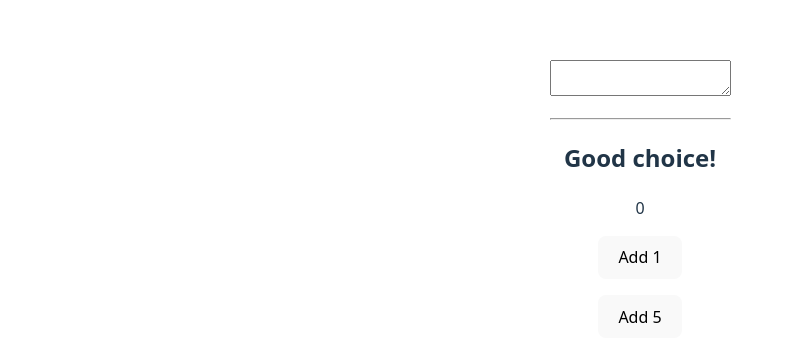
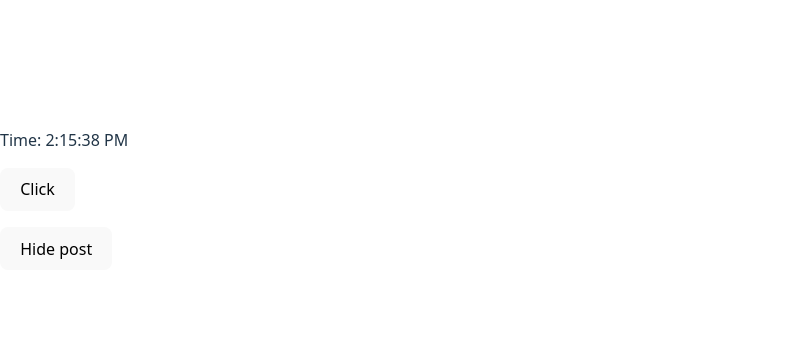
Before and after one commit to jahid-cuet/react-hooks, a React (Vite) app: page / in a window 1280 px wide. Shown: the part 201-562 px from the top of the page, without its empty margins (0-794 px from the left). Built offline with nearby package versions, Linux system fonts and the light colour scheme.

Commit message:
useEffect-hook-done

```diff
--- a/src/App.jsx
+++ b/src/App.jsx
@@ -1,19 +1,17 @@
+import { useState } from 'react';
+import MyComponent from './useEffect/MyComponent';
 
-import './App.css'
-import TodoClass from './Todo/TodoClass'
-import Todo from './Todo/Todo'
-import Counter from './Counter'
+export default function App() {
+    const [show, setShow] = useState(true);
 
-function App() {
-
-
-  return (
-    <>
-    <Todo/>
-    <Counter/>
-    </>
-
-  )
+    return (
+        <div className="app">
+            <div>{show && <MyComponent />}</div>
+            <p>
+                <button type="button" onClick={() => setShow((prevShow) => !prevShow)}>
+                    {show ? 'Hide post' : 'Show post'}
+                </button>
+            </p>
+        </div>
+    );
 }
-
-export default App
--- /dev/null
+++ b/src/useEffect/MyComponent.jsx
@@ -0,0 +1,41 @@
+import { useEffect, useState } from 'react';
+
+export default function MyComponent() {
+    const [count, setCount] = useState(0);
+    const [date, setDate] = useState(new Date());
+
+    const tick = () => {
+        console.log(`clock ticking!`);
+        setDate(new Date());
+    };
+
+    useEffect(() => {
+        console.log('updating document title');
+        document.title = `Clicked ${count} times`;
+    }, [count]);
+
+    useEffect(() => {
+        console.log('starting timer');
+        const interval = setInterval(tick, 1000);
+
+        // do the cleanup - stop the timer
+        return () => {
+            clearInterval(interval);
+        };
+    }, []);
+
+    const addClick = () => {
+        setCount((prevCount) => prevCount + 1);
+    };
+
+    return (
+        <div>
+            <p>Time: {date.toLocaleTimeString()}</p>
+            <p>
+                <button type="button" onClick={addClick}>
+                    Click
+                </button>
+            </p>
+        </div>
+    );
+}
```
Also changed, not shown: src/useEffect/MyComponentClass.jsx (added, +54 -0 lines).
